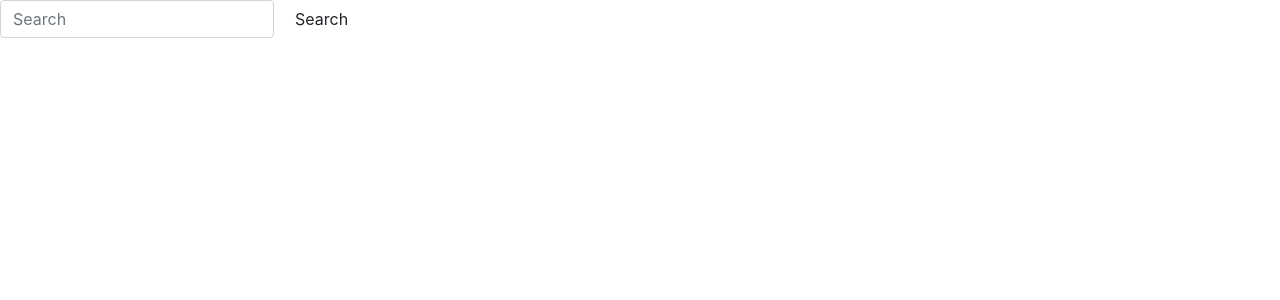
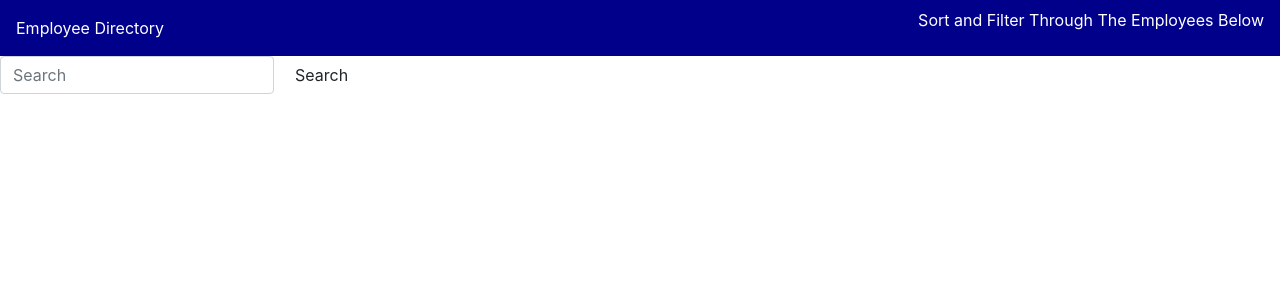
Before and after one commit to jyocus/employeeDirectory, a React (Create React App) app in the folder client/: page / in a window 1280 px wide. Shown: the top 300 px of the page. Built offline with nearby package versions, Linux system fonts and the light colour scheme.

Commit message:
nav/header created, still some styling left to do

```diff
--- a/client/src/components/header/nav.js
+++ b/client/src/components/header/nav.js
@@ -1,11 +1,13 @@
-import React from 'react'
+import React from 'react';
+import './style.css';
 
 function nav() {
     return (
-        <div>
-
-        </div>
+        <nav className="navbar">
+            <span className="nav-text">Employee Directory</span>
+            <p className="nav-para">Sort and Filter Through The Employees Below</p>
+        </nav>
     )
 }
 
-export default nav
+export default nav;
--- /dev/null
+++ b/client/src/components/header/style.css
@@ -0,0 +1,14 @@
+.nav-text {
+    text-align: center;
+    color: white;
+
+}
+
+.navbar {
+    background-color: darkblue;
+}
+
+.nav-para {
+ color: white;
+ text-align: center;
+}
```
